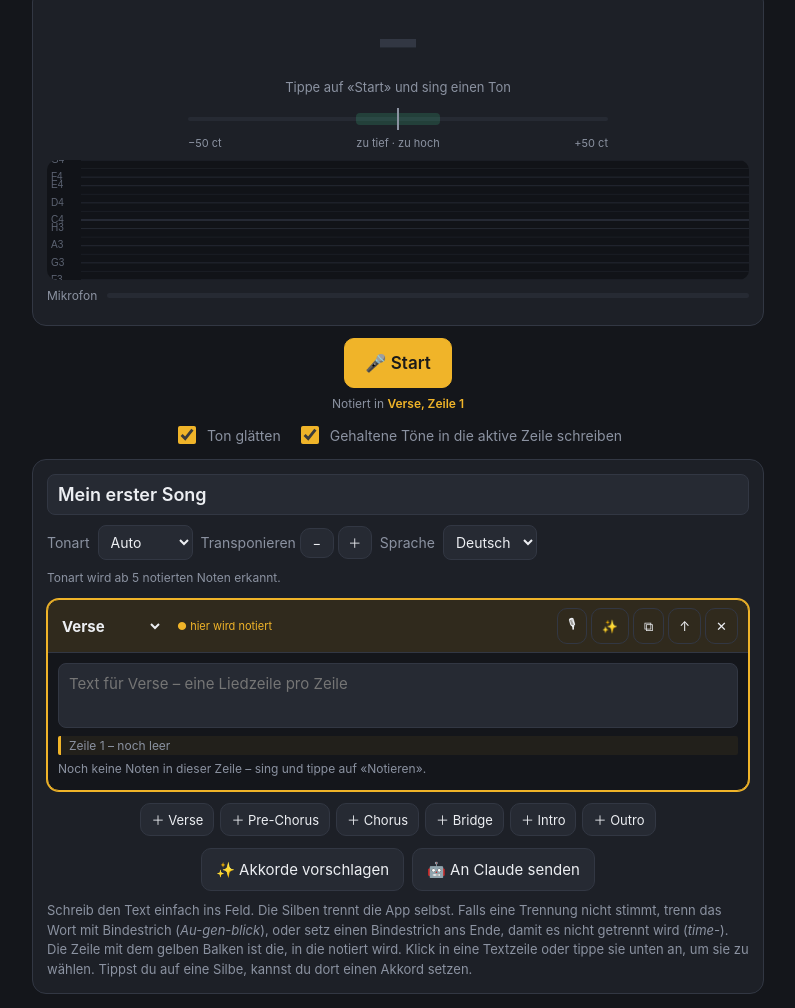
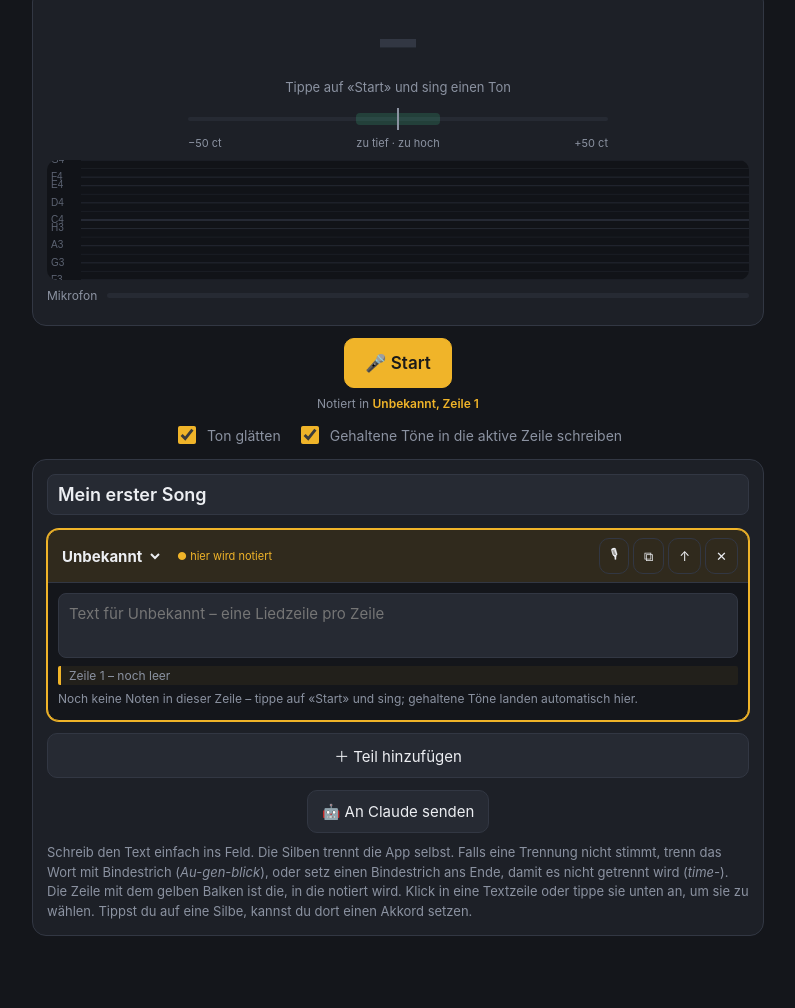
Before and after one commit to salidudes/songtool, a plain HTML site: page index.html in a window 1280 px wide. Shown: the part 172-1180 px from the top of the page, without its empty margins (242-1037 px from the left). After the commit the page ends 1122 px from the top, so only its background shows below. Drawn offline with Linux system fonts and the light colour scheme.

Commit message:
Schreiben vereinfacht: Tonart/Transponieren im Chordsheet, Sprache automatisch, ein Plus-Knopf, Typ Unbekannt
Co-Authored-By: Claude Opus 5.5 <noreply@anthropic.com>
Claude-Session: https://claude.ai/code/session_01MesPafNYLxvyzF2DcEYsmq

```diff
--- a/index.html
+++ b/index.html
@@ -95,6 +95,8 @@
   .chip .x { color: var(--muted); font-weight: 400; padding: 0 3px; }
   .chip.playing { border-color: var(--accent); }
   .empty { color: var(--muted); font-size: 12px; }
+  .sec-head select { flex-shrink: 0; min-width: 0; }
+  .sec-head .here { white-space: nowrap; }
   .sec.active { border-color: var(--accent); box-shadow: 0 0 0 1px var(--accent); }
   .sec.active .sec-head { background: rgba(240,180,41,.13); }
   .sec .here { display: none; font-size: 11px; color: var(--accent); margin-left: 4px; }
@@ -118,6 +120,8 @@
   .nchip small { color: var(--muted); font-size: 10px; } .nchip.short { border-style: dashed; color: var(--muted); }
   .nchip button { background: none; border: 0; color: var(--muted); padding: 0 3px; cursor: pointer; }
   .progress { height: 6px; background: var(--panel2); border-radius: 3px; overflow: hidden; } .progress div { height: 100%; width: 0; background: var(--accent); }
+  .addone { width: 100%; justify-content: center; margin-top: 12px; border-style: dashed; color: var(--muted); padding: 13px; }
+  .addone:hover { color: var(--text); border-color: var(--accent); }
   .addsec { display: flex; gap: 6px; flex-wrap: wrap; justify-content: center; margin-top: 12px; }
 
   /* Lead-Sheet-Darstellung */
@@ -181,7 +185,7 @@
 <body>
 <div class="wrap">
   <header>
-    <h1>Song<span>tool</span> <small style="font-size:11px;color:var(--muted);font-weight:400">v8</small></h1>
+    <h1>Song<span>tool</span> <small style="font-size:11px;color:var(--muted);font-weight:400">v9</small></h1>
     <div class="settings">
       <button id="syncDot" title="Synchronisation">☁ aus</button>
       <div class="seg" id="segName" title="Notenschreibweise">
@@ -230,23 +234,10 @@
     <section class="card">
       <div class="songhead">
         <input type="text" class="title" id="title" placeholder="Songtitel">
-        <div class="row">
-          Tonart <select id="keySel"></select>
-          <span class="tp">Transponieren <button class="btn sm" data-tp="-1">−</button><button class="btn sm" data-tp="1">＋</button></span>
-          Sprache <select id="langSel"><option value="de">Deutsch</option><option value="en">Englisch</option></select>
-        </div>
-        <div class="row" id="keyInfo" style="font-size:12px"></div>
       </div>
       <div class="secs" id="secs"></div>
-      <div class="addsec">
-        <button class="btn sm" data-add="Verse">＋ Verse</button>
-        <button class="btn sm" data-add="Pre-Chorus">＋ Pre-Chorus</button>
-        <button class="btn sm" data-add="Chorus">＋ Chorus</button>
-        <button class="btn sm" data-add="Bridge">＋ Bridge</button>
-        <button class="btn sm" data-add="Intro">＋ Intro</button>
-        <button class="btn sm" data-add="Outro">＋ Outro</button>
-      </div>
-      <div class="controls" style="margin-top:12px"><button class="btn" id="suggestAll">✨ Akkorde vorschlagen</button><button class="btn" data-claude>🤖 An Claude senden</button></div>
+      <button class="btn addone" id="addSec" title="Neuen Teil hinzufügen">＋ Teil hinzufügen</button>
+      <div class="controls" style="margin-top:12px"><button class="btn" data-claude>🤖 An Claude senden</button></div>
       <p class="hint">Schreib den Text einfach ins Feld. Die Silben trennt die App selbst. Falls eine Trennung nicht stimmt, trenn das Wort mit Bindestrich (<i>Au-gen-blick</i>), oder setz einen Bindestrich ans Ende, damit es nicht getrennt wird (<i>time-</i>).<br>
       Die Zeile mit dem gelben Balken ist die, in die notiert wird. Klick in eine Textzeile oder tippe sie unten an, um sie zu wählen. Tippst du auf eine Silbe, kannst du dort einen Akkord setzen.</p>
     </section>
@@ -255,9 +246,11 @@
   <!-- ================= CHORDSHEET ================= -->
   <div id="viewSheet" style="display:none;flex-direction:column;gap:12px">
     <div class="controls noprint">
+      <span class="tp" style="color:var(--muted);font-size:14px">Tonart <select id="keySel"></select></span>
       <span class="tp" style="color:var(--muted);font-size:14px">Transponieren <button class="btn sm" data-tp="-1">−</button><button class="btn sm" data-tp="1">＋</button></span>
       <label class="toggle"><input type="checkbox" id="showNotes"> Noten anzeigen</label>
     </div>
+    <div class="hint" id="keyInfo" style="text-align:center;margin:0"></div>
     <section class="card sheet-view" id="sheetCard"></section>
     <div class="controls noprint">
       <button class="btn" id="copySheet">Als Text kopieren</button>
@@ -395,7 +388,7 @@ function sylSplit(word, lang) {
   const uid = () => Math.random().toString(36).slice(2, 10);
   const newLine = (text = "") => ({ text, notes: [], chords: {} });
   const newSection = (type) => ({ id: uid(), type, lines: [newLine()], memos: [] });
-  const newSong = (title) => ({ id: uid(), title: title || "Neuer Song", key: "auto", lang: "de", sections: [newSection("Verse")], active: { s: 0, l: 0 }, updatedAt: Date.now() });
+  const newSong = (title) => ({ id: uid(), title: title || "Neuer Song", key: "auto", lang: "de", sections: [newSection("Unbekannt")], active: { s: 0, l: 0 }, updatedAt: Date.now() });
 
   function migrate(s) {
     if (!s.sections) { s.sections = [{ id: uid(), type: "Verse", lines: s.lines?.length ? s.lines : [newLine()] }]; s.active = { s: 0, l: typeof s.active === "number" ? s.active : 0 }; delete s.lines; }
@@ -545,7 +538,15 @@ function sylSplit(word, lang) {
   $("songSel").onchange = e => { curId = e.target.value; persist(false); refreshAll(); };
   $("newSong").onclick = () => { const s = newSong(); songs.push(s); curId = s.id; persist(); refreshAll(); $("title").focus(); $("title").select(); };
   $("title").oninput = e => { song().title = e.target.value; persist(); renderSongSel(); };
-  $("langSel").onchange = e => { song().lang = e.target.value; persist(); renderSections(); };
+  // Sprache automatisch aus dem Text erkennen (für die Silbentrennung)
+  const DE_W = new Set("und ich du die der das nicht ist ein eine mit auf für dich mich mir dir wir sie es den dem zu im in von wie was wenn noch nur so mein dein bin bist sind hab habe nacht herz zeit immer".split(" "));
+  const EN_W = new Set("the and you i me my your we is are it in on to of for with be all love when what don't can't i'm you're oh yeah baby heart night time never always".split(" "));
+  function detectLang(s) {
+    let de = 0, en = 0;
+    s.sections.forEach(sec => sec.lines.forEach(l => l.text.toLowerCase().split(/[^a-zäöüß']+/).forEach(w => { if (!w) return; if (/[äöüß]/.test(w)) de += 2; if (DE_W.has(w)) de++; if (EN_W.has(w)) en++; })));
+    return en > de ? "en" : "de";
+  }
+  function updateLang(s) { const l = detectLang(s); if (l !== s.lang) { s.lang = l; return true; } return false; }
 
   function refreshKey() {
     const s = song(), det = detectKeys(s), k = effKey(s);
@@ -584,7 +585,7 @@ function sylSplit(word, lang) {
   document.querySelectorAll("[data-tp]").forEach(b => b.onclick = () => transpose(+b.dataset.tp));
 
   // =============== Songteile ===============
-  const TYPES = ["Intro", "Verse", "Pre-Chorus", "Chorus", "Bridge", "Solo", "Outro"];
+  const TYPES = ["Unbekannt", "Intro", "Verse", "Pre-Chorus", "Chorus", "Bridge", "Solo", "Outro"];
   function secLabel(s, idx) {
     const t = s.sections[idx].type, same = s.sections.filter(x => x.type === t);
     return same.length > 1 ? t + " " + (same.indexOf(s.sections[idx]) + 1) : t;
@@ -609,7 +610,7 @@ function sylSplit(word, lang) {
       const opts = TYPES.map(t => `<option${t === sec.type ? " selected" : ""}>${t}</option>`).join("");
       const lbl = secLabel(s, si), num = lbl !== sec.type ? lbl.slice(sec.type.length) : "";
       el.innerHTML = `<div class="sec-head"><select>${opts}</select><span class="num">${num}</span><span class="here">● hier wird notiert</span>
-          <span class="acts"><button class="btn sm ghost recbtn" data-a="rec" title="Memo aufnehmen">🎙</button><button class="btn sm ghost" data-a="sug" title="Akkorde vorschlagen">✨</button>
+          <span class="acts"><button class="btn sm ghost recbtn" data-a="rec" title="Memo aufnehmen">🎙</button>
           <button class="btn sm ghost" data-a="dup" title="Duplizieren">⧉</button>
           <button class="btn sm ghost" data-a="up" title="Nach oben">↑</button>
           <button class="btn sm ghost" data-a="del" title="Löschen">✕</button></span></div>
@@ -619,7 +620,7 @@ function sylSplit(word, lang) {
       const ta = el.querySelector("textarea");
       ta.value = sec.lines.map(l => l.text).join("\n");
       const caretLine = () => ta.value.slice(0, ta.selectionStart).split("\n").length - 1;
-      ta.oninput = () => { syncLines(sec, ta.value.split("\n")); autoGrow(ta); setActive(si, caretLine(), true); persist(); renderPreview(si); };
+      ta.oninput = () => { syncLines(sec, ta.value.split("\n")); autoGrow(ta); setActive(si, caretLine(), true); persist(); if (updateLang(s)) s.sections.forEach((_, k) => renderPreview(k)); else renderPreview(si); };
       const follow = () => setActive(si, caretLine());
       ta.onclick = follow; ta.onkeyup = e => { if (e.key.startsWith("Arrow") || e.key === "Enter") follow(); }; ta.onfocus = () => setTimeout(follow, 0);
       el.querySelector(".acts").onclick = e => {
@@ -682,7 +683,7 @@ function sylSplit(word, lang) {
       el.appendChild(pl);
       if (active) {
         const st = document.createElement("div"); st.className = "nstrip";
-        if (!line.notes.length) st.innerHTML = '<span class="empty">Noch keine Noten in dieser Zeile – sing und tippe auf «Notieren».</span>';
+        if (!line.notes.length) st.innerHTML = '<span class="empty">Noch keine Noten in dieser Zeile – tippe auf «Start» und sing; gehaltene Töne landen automatisch hier.</span>';
         line.notes.forEach((m, j) => {
           const c = document.createElement("span"); c.className = "chip";
           c.innerHTML = noteName(m) + "<small>" + octave(m) + '</small><span class="x">✕</span>';
@@ -706,14 +707,14 @@ function sylSplit(word, lang) {
   }
   function refreshAll() {
     const s = song();
-    $("title").value = s.title; $("langSel").value = s.lang;
+    $("title").value = s.title;
     renderSongSel(); refreshKey(); renderSections();
     if (sheetVisible()) renderSheet();
     if (!running) drawTrace(performance.now());
   }
 
-  document.querySelectorAll("[data-add]").forEach(b => b.onclick = () => {
-    const s = song(); s.sections.push(newSection(b.dataset.add));
+  $("addSec").onclick = (() => {
+    const s = song(); s.sections.push(newSection("Unbekannt"));
     s.active = { s: s.sections.length - 1, l: 0 }; persist(); renderSections();
     const tas = document.querySelectorAll(".sec textarea"); tas[tas.length - 1]?.focus();
   });
@@ -733,13 +734,6 @@ function sylSplit(word, lang) {
     });
     persist(); return true;
   }
-  $("suggestAll").onclick = () => {
-    const s = song(); let n = 0;
-    s.sections.forEach((sec, si) => sec.lines.forEach((_, li) => { if (suggestLine(si, li)) n++; }));
-    renderSections();
-    const k = effKey(s);
-    toast(n ? n + " Zeile(n)" + (k ? " in " + keyName(k) : "") : "Noch keine Noten vorhanden");
-  };
 
   let pick = null;
   function openPicker(si, li, ui) {
--- a/sw.js
+++ b/sw.js
@@ -1,5 +1,5 @@
 // Offline-Cache: App funktioniert auch ohne Internet
-const CACHE = "songtool-v8";
+const CACHE = "songtool-v9";
 const FILES = ["./", "index.html", "manifest.json", "icon.svg", "icon-192.png", "icon-512.png"];
 
 self.addEventListener("install", e => {
```
Also changed, not shown: src/src.html (+26 -32 lines).
